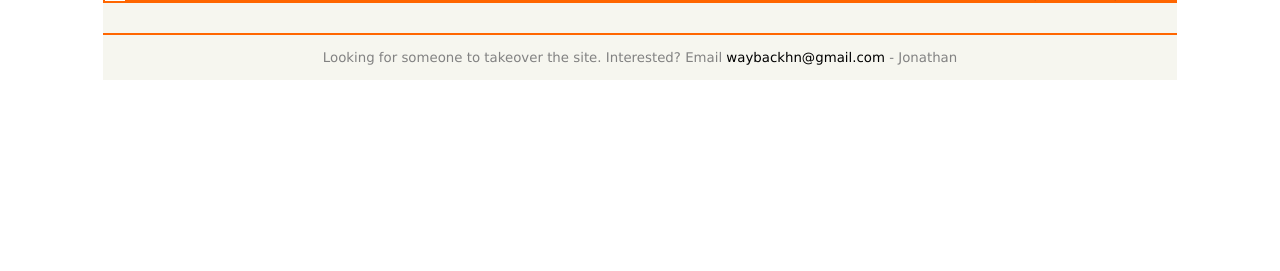
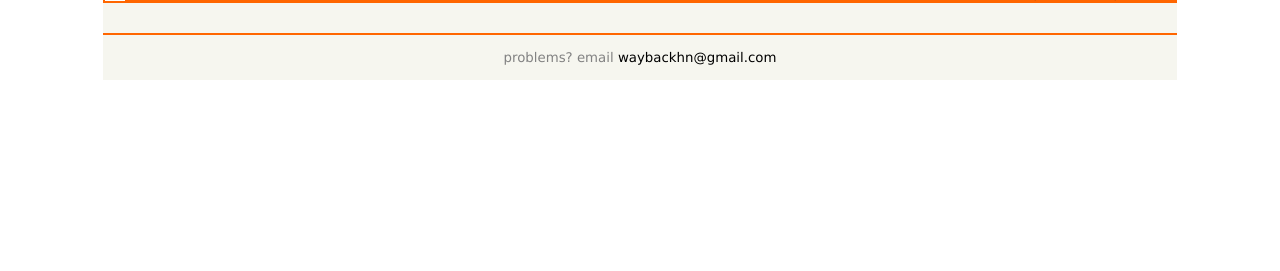
Before and after one commit to jondubin/Wayback-HN, a Flask app: template app/templates/base.html in a window 1280 px wide. Shown: the part 29-300 px from the top of the page. Run offline with Flask 2, Linux system fonts and the light colour scheme; the template is opened without the code that fills it, so the values that code supplies are empty; parts of the project's set-up code (start-up, migrations or seed data) failed here and were passed over; some libraries are stand-ins or nearby versions.

Commit message:
update footer

```diff
--- a/app/templates/base.html
+++ b/app/templates/base.html
@@ -88,8 +88,7 @@
               <br>
               <center>
               <span class="footer">
-              Looking for someone to takeover the site. Interested? Email <a href = "mailto:waybackhn@gmail.com">waybackhn@gmail.com</a>
-              - Jonathan
+              problems? email <a href = "mailto:waybackhn@gmail.com">waybackhn@gmail.com</a>
               <!--made by <a style="color: #000099;" href="http://jonathandub.in">Jonathan Dubin-->
               <!--</a>-->
               <!--|-->
```
